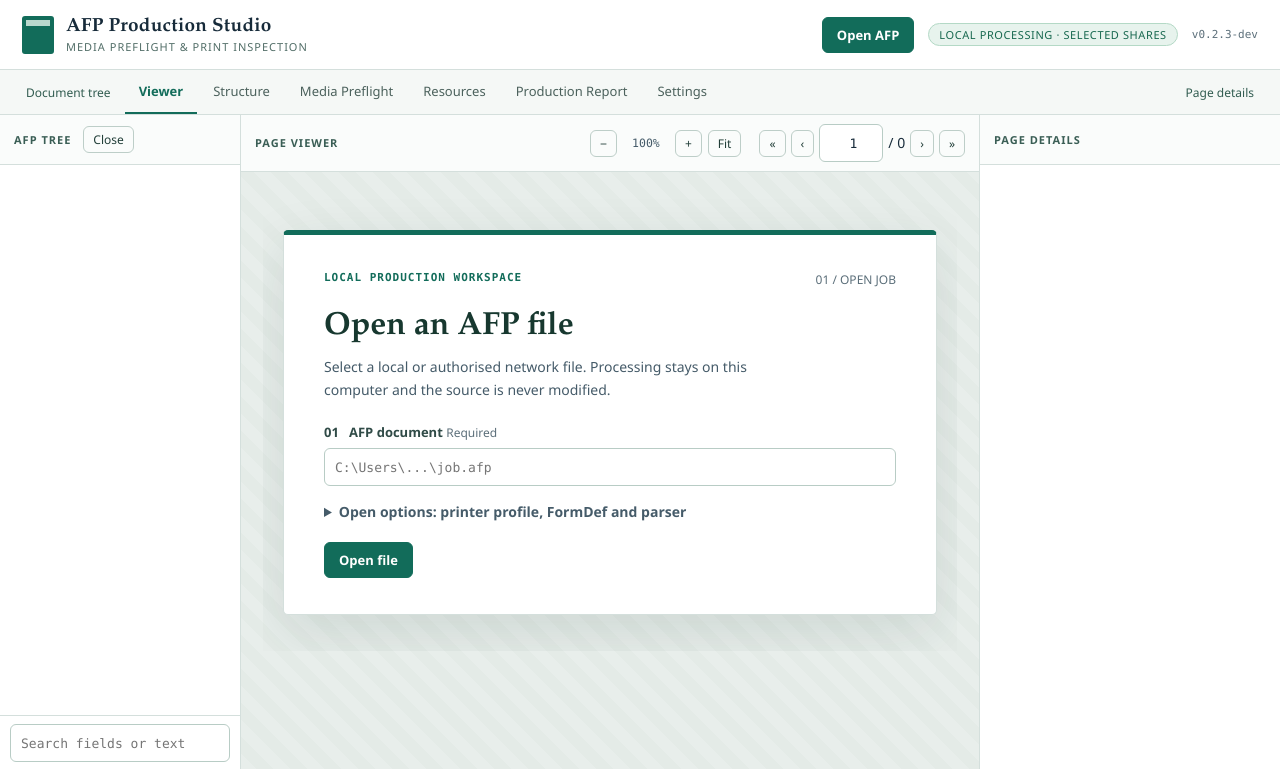
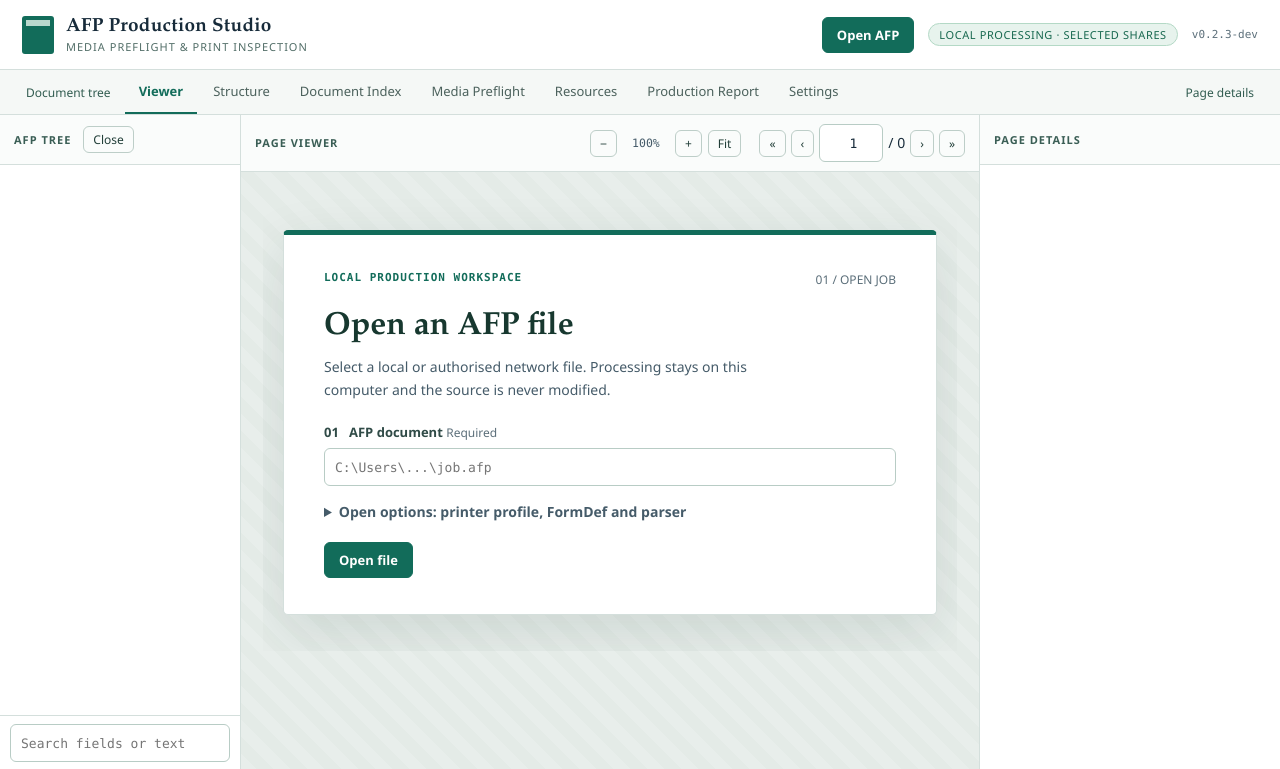
Before and after one commit to andy846/AFP-Production-Studio, a Flask app: page / in a window 1280 px wide. Shown: the top 769 px of the page. Run offline with Flask 3, Linux system fonts and the light colour scheme.

Commit message:
Expose bounded document and raw TLE index

```diff
--- a/backend/afpstudio/api/routes.py
+++ b/backend/afpstudio/api/routes.py
@@ -15,6 +15,7 @@ from typing import Any
 from flask import Blueprint, current_app, jsonify, request, session
 
 from afpstudio.document_model.model import DocumentStore, SourceChangedError
+from afpstudio.document_model.structure import build_structure_index
 from afpstudio.parser_adapters.alpheus import AlpheusAdapter
 from afpstudio.parser_adapters.contract import AdapterError
 from afpstudio.preflight.engine import STATUSES
@@ -335,6 +336,33 @@ def document_fields(document_id: str):
     )
 
 
+@bp.get("/documents/<document_id>/structure-index")
+def structure_index(document_id: str):
+    document, error = _session_or_error(document_id)
+    if error:
+        return error
+    kind = request.args.get("kind", "tags")
+    if kind not in ("documents", "page_groups", "tags", "warnings"):
+        return _error("Unknown index kind.", 400, "invalid_request")
+    try:
+        limit = int(request.args.get("limit", 100))
+        offset = int(request.args.get("offset", 0))
+        if not 1 <= limit <= 500 or offset < 0:
+            raise ValueError
+    except ValueError:
+        return _error("Invalid limit or offset.", 400, "invalid_request")
+    try:
+        result = build_structure_index(document.path, document.index)
+        document.check_sources()
+    except (SourceChangedError, OSError) as exc:
+        _store().close(document_id)
+        return _error(str(exc), 409, "source_changed")
+    rows = result[kind]
+    return jsonify({"kind": kind, "items": rows[offset:offset + limit], "total": len(rows),
+                    "complete": result["complete"], "coverage": result["coverage"],
+                    "warnings": len(result["warnings"])})
+
+
 @bp.get("/documents/<document_id>/search")
 def search(document_id: str):
     document, error = _session_or_error(document_id)
--- a/frontend/static/app.js
+++ b/frontend/static/app.js
@@ -238,6 +238,7 @@
     $("tree").textContent = "";
     $("details").textContent = "";
     $("structure-table").textContent = "";
+    $("document-index-table").textContent = "";
     $("preflight-table").textContent = "";
     $("media-timeline").textContent = "";
     $("report-body").textContent = "";
@@ -286,6 +287,7 @@
   async function afterOpen(summary) {
     const previous = state.document;
     state.document = summary;
+    documentIndexOffset = 0;
     if (previous && previous.document_id !== summary.document_id) {
       try { await api("/api/documents/" + previous.document_id, { method: "DELETE" }); } catch (err) { setStatus(err.message); }
     }
@@ -337,10 +339,48 @@
 
   function renderTab(tab) {
     if (tab === "structure") loadStructurePage(state.page || 1);
+    if (tab === "document-index") loadDocumentIndex();
     if (tab === "preflight") renderPreflight();
     if (tab === "resources") renderResources();
     if (tab === "report") renderReport();
     if (tab === "settings") renderSettings();
+  }
+
+  let documentIndexOffset = 0;
+  let documentIndexRequest = 0;
+  let documentIndexTotal = 0;
+
+  async function loadDocumentIndex() {
+    const table = $("document-index-table");
+    table.textContent = "";
+    if (!state.document) { table.appendChild(el("p", "empty-note", "Open an AFP document first.")); return; }
+    const requestId = ++documentIndexRequest;
+    const documentId = state.document.document_id;
+    const kind = $("index-kind").value;
+    $("document-index-note").textContent = "Loading index...";
+    try {
+      const result = await api("/api/documents/" + documentId + "/structure-index?kind=" + encodeURIComponent(kind) + "&limit=100&offset=" + documentIndexOffset);
+      if (requestId !== documentIndexRequest || !state.document || state.document.document_id !== documentId) return;
+      documentIndexTotal = result.total;
+      $("document-index-note").textContent = "Partial coverage: raw TLE bytes; text not decoded. " +
+        (result.complete ? "Scanned fields without index warnings." : "Incomplete or limited index.") +
+        " " + result.warnings + " warning(s); " + result.total + " items.";
+      const list = el("table");
+      const head = el("thead");
+      const header = el("tr");
+      ["Offset", "Page", "Details"].forEach((name) => header.appendChild(el("th", null, name)));
+      head.appendChild(header); list.appendChild(head);
+      const body = el("tbody");
+      result.items.forEach((item) => {
+        const row = el("tr");
+        row.appendChild(el("td", "mono", item.offset));
+        row.appendChild(el("td", "num", item.page || item.first_page || "—"));
+        const detail = JSON.stringify(item);
+        row.appendChild(el("td", "mono", detail.length > 512 ? detail.slice(0, 512) + "… (truncated)" : detail));
+        body.appendChild(row);
+      });
+      list.appendChild(body); table.appendChild(list);
+    } catch (err) { $("document-index-note").textContent = err.message; }
   }
 
   /* ------------------------------------------------------------------ */
@@ -1203,6 +1243,9 @@
     initViewer();
     initSearch();
     initExport();
+    $("index-kind").addEventListener("change", () => { documentIndexOffset = 0; loadDocumentIndex(); });
+    $("index-prev").addEventListener("click", () => { documentIndexOffset = Math.max(0, documentIndexOffset - 100); loadDocumentIndex(); });
+    $("index-next").addEventListener("click", () => { if (documentIndexOffset + 100 < documentIndexTotal) { documentIndexOffset += 100; loadDocumentIndex(); } });
     loadProfiles();
     setInterval(async () => {
       if (!state.document) return;
--- a/frontend/templates/index.html
+++ b/frontend/templates/index.html
@@ -83,6 +83,7 @@
     <button type="button" class="panel-toggle" id="toggle-tree" aria-controls="tree-panel" aria-expanded="true">Document tree</button>
     <button class="tab is-active" data-tab="viewer">Viewer</button>
     <button class="tab" data-tab="structure">Structure</button>
+    <button class="tab" data-tab="document-index">Document Index</button>
     <button class="tab" data-tab="preflight">Media Preflight</button>
     <button class="tab" data-tab="resources">Resources</button>
     <button class="tab" data-tab="report">Production Report</button>
@@ -135,6 +136,17 @@
       <div class="table-wrap" id="structure-table"></div>
     </section>
 
+    <section class="panel main-panel" data-panel="document-index" hidden>
+      <div class="panel-head">
+        <h2>Document index</h2>
+        <label for="index-kind">Show</label>
+        <select id="index-kind"><option value="tags">TLE attributes (raw)</option><option value="documents">Documents</option><option value="page_groups">Page groups</option><option value="warnings">Warnings</option></select>
+        <button type="button" class="ghost small" id="index-prev">Previous</button>
+        <button type="button" class="ghost small" id="index-next">Next</button>
+      </div>
+      <p class="panel-note" id="document-index-note">Partial index; TLE text is not decoded.</p>
+      <div class="table-wrap" id="document-index-table"></div>
+    </section>
     <section class="panel main-panel" data-panel="preflight" hidden>
       <div class="panel-head">
         <h2>Media preflight</h2>
```
Also changed, not shown: backend/afpstudio/document_model/structure.py (+19 -3 lines), tests/e2e/test_api.py (+16 -0 lines), tests/unit/test_structure_index.py (+8 -0 lines).
